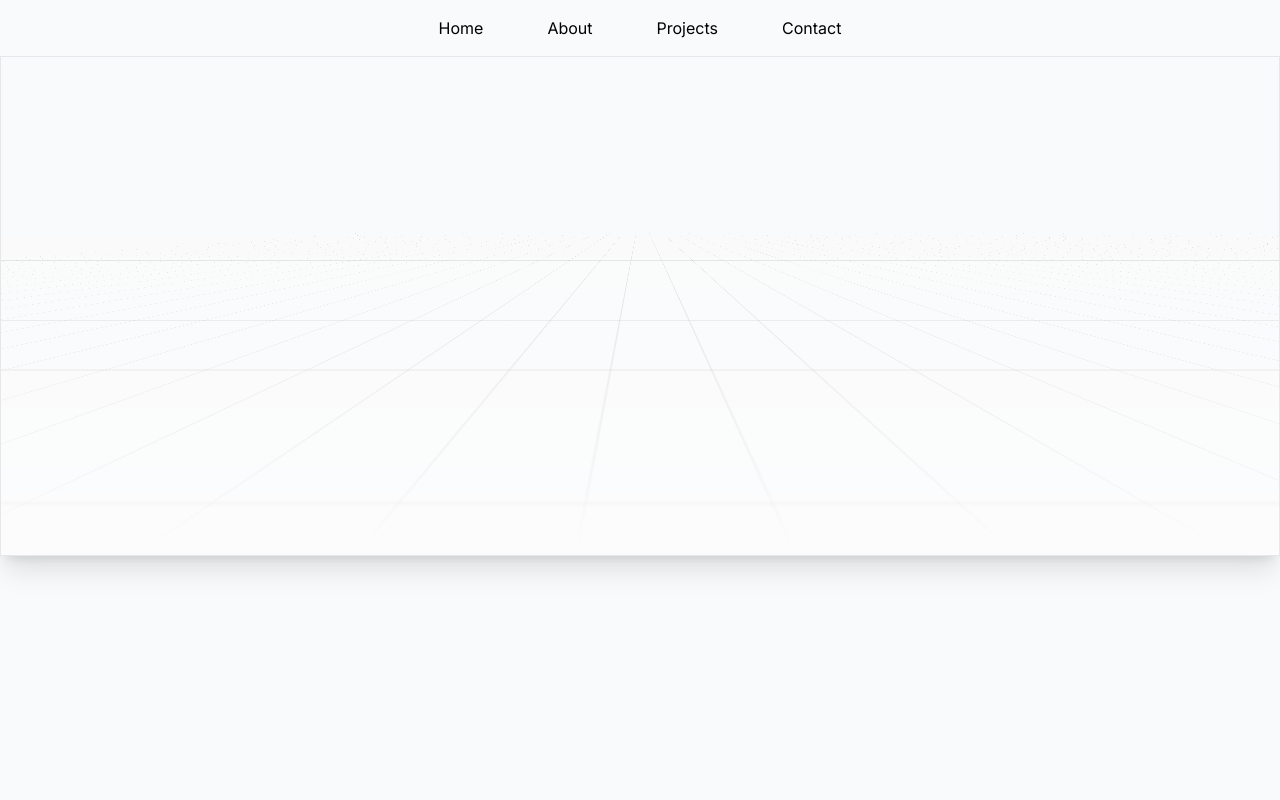
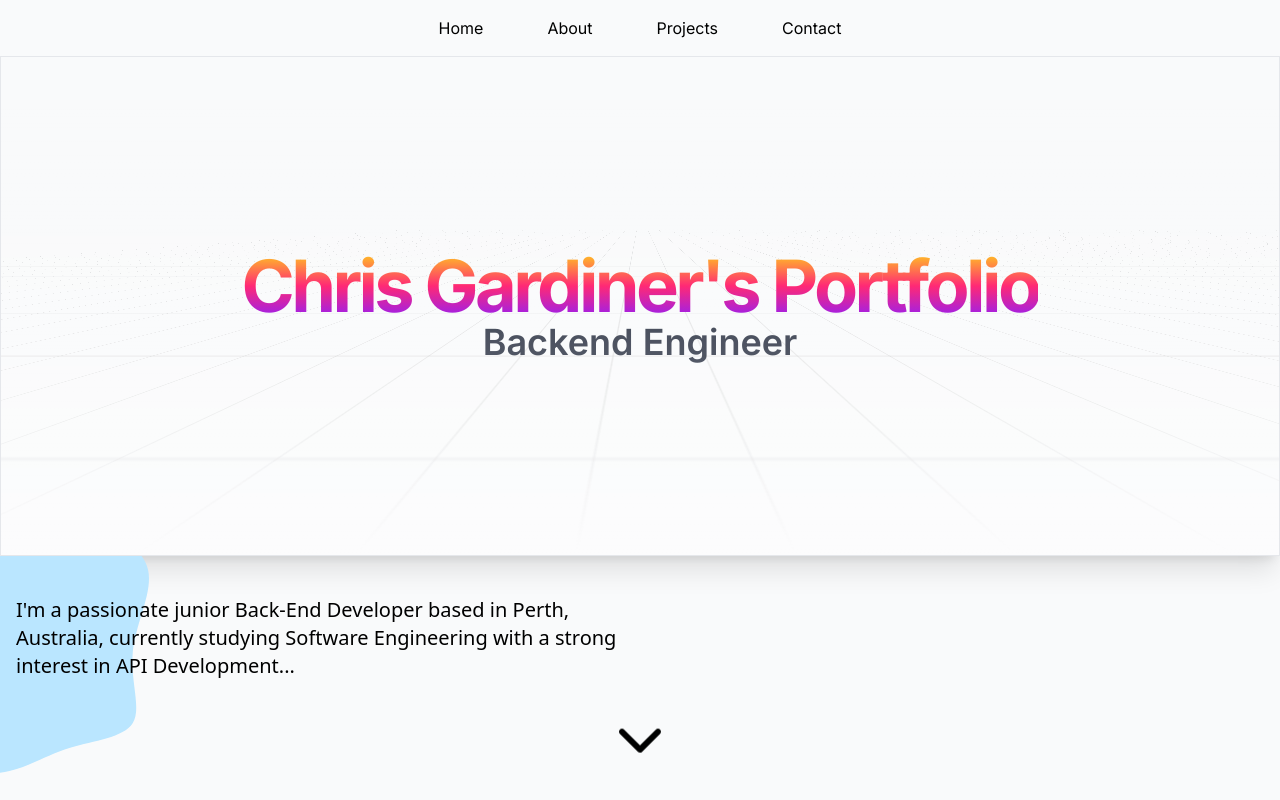
Before and after one commit to chrisg06/porfolio-website, a Next.js app: page / in a window 1280 px wide. Shown: the top 800 px of the page. Built offline with nearby package versions, Linux system fonts and the light colour scheme.

Commit message:
home page template

```diff
--- a/package.json
+++ b/package.json
@@ -9,6 +9,11 @@
     "lint": "next lint"
   },
   "dependencies": {
+    "@headlessui/react": "^2.1.3",
+    "@heroicons/react": "^2.1.5",
+    "@tsparticles/engine": "^3.5.0",
+    "@tsparticles/react": "^3.0.0",
+    "@tsparticles/slim": "^3.5.0",
     "class-variance-authority": "^0.7.0",
     "clsx": "^2.1.1",
     "framer-motion": "^11.3.30",
--- a/src/app/page.tsx
+++ b/src/app/page.tsx
@@ -1,15 +1,68 @@
-import HomeHeroGrid from "@/components/ui/HomeHeroGrid";
-import Header from "@/components/Header"
+"use client";
+
+import HomeHeroGrid from "@/components/HomeHeroGrid";
+import Header from "@/components/Header";
+import ScrollToSection from "@/components/scrollToSection";
 
 export default function Home() {
-    return (
-        <div>
+  return (
+    <main>
+      <div className="min-h-screen grid grid-rows-[auto_auto_1fr]">
+        <Header />
+        <HomeHeroGrid
+          title="Chris Gardiner's Portfolio"
+          subtitle="Backend Engineer"
+        />
 
-            <Header />
-            <HomeHeroGrid content="Chris Gardiner's Portfolio"/>
-            <main>
+        <section id="home">
+          <div className="relative flex items-center justify-center h-full">
+            <svg
+              viewBox="0 0 200 200"
+              xmlns="http://www.w3.org/2000/svg"
+              className="absolute left-0 top-0 w-auto h-full">
+              <path
+                fill="#BAE6FF"
+                d="M42.7,-68.7C57.1,-65.7,71.7,-57.7,74.3,-45.5C76.9,-33.2,67.4,-16.6,65.9,-0.9C64.4,14.9,70.8,29.8,65.9,37.9C60.9,46,44.6,47.5,31.7,51.4C18.8,55.3,9.4,61.7,-1.5,64.2C-12.3,66.8,-24.7,65.4,-30.9,57.7C-37.2,49.9,-37.4,35.8,-47.3,25.2C-57.2,14.5,-76.9,7.2,-76.7,0.1C-76.5,-7,-56.5,-14.1,-43.9,-20C-31.2,-25.9,-25.8,-30.6,-19.7,-38.5C-13.6,-46.3,-6.8,-57.3,3.7,-63.6C14.2,-70,28.3,-71.8,42.7,-68.7Z"
+                transform="translate(10 80), scale(1.5)"
+              />
+            </svg>
+            <div className="relative z-10">
+              <p className="ml-4 text-left font-sans text-xl w-2/3 md:w-1/2 3xl:-translate-x-32 -translate-y-10">
+                I'm a passionate junior Back-End Developer based in Perth,
+                Australia, currently studying Software Engineering with a strong
+                interest in API Development...
+              </p>
+            </div>
+          </div>
 
-            </main>
-        </div>
-    );
+          <ScrollToSection id="about" />
+        </section>
+      </div>
+
+      <section id="about" className="min-h-screen mt-20">
+        <h1 className="pt-8 bg-gradient-to-b from-[#ffd319] via-[#ff2975] to-[#8c1eff] bg-clip-text text-center text-7xl font-bold tracking-tighter text-transparent">
+          About
+        </h1>
+        <hr className="mx-auto my-8 h-1 w-60 border-0 bg-gray-100" />
+      </section>
+      <section id="skills" className="min-h-screen">
+        <h1 className="pt-8 bg-gradient-to-b from-[#ffd319] via-[#ff2975] to-[#8c1eff] bg-clip-text text-center text-7xl font-bold tracking-tighter text-transparent">
+          Skills
+        </h1>
+        <hr className="mx-auto my-8 h-1 w-60 border-0 bg-gray-100" />
+      </section>
+      <section id="projects" className="min-h-screen">
+        <h1 className="pt-8 bg-gradient-to-b from-[#ffd319] via-[#ff2975] to-[#8c1eff] bg-clip-text text-center text-7xl font-bold tracking-tighter text-transparent">
+          Projects
+        </h1>
+        <hr className="mx-auto my-8 h-1 w-60 border-0 bg-gray-100" />
+      </section>
+      <section id="contact" className="min-h-screen">
+        <h1 className="pt-8 bg-gradient-to-b from-[#ffd319] via-[#ff2975] to-[#8c1eff] bg-clip-text text-center text-7xl font-bold tracking-tighter text-transparent">
+          Contact
+        </h1>
+        <hr className="mx-auto my-8 h-1 w-60 border-0 bg-gray-100" />
+      </section>
+    </main>
+  );
 }
```
Also changed, not shown: src/components/HomeHeroGrid.tsx (renamed from src/components/ui/HomeHeroGrid.tsx), 1 other file (tests, documents, lock files or other folders).
